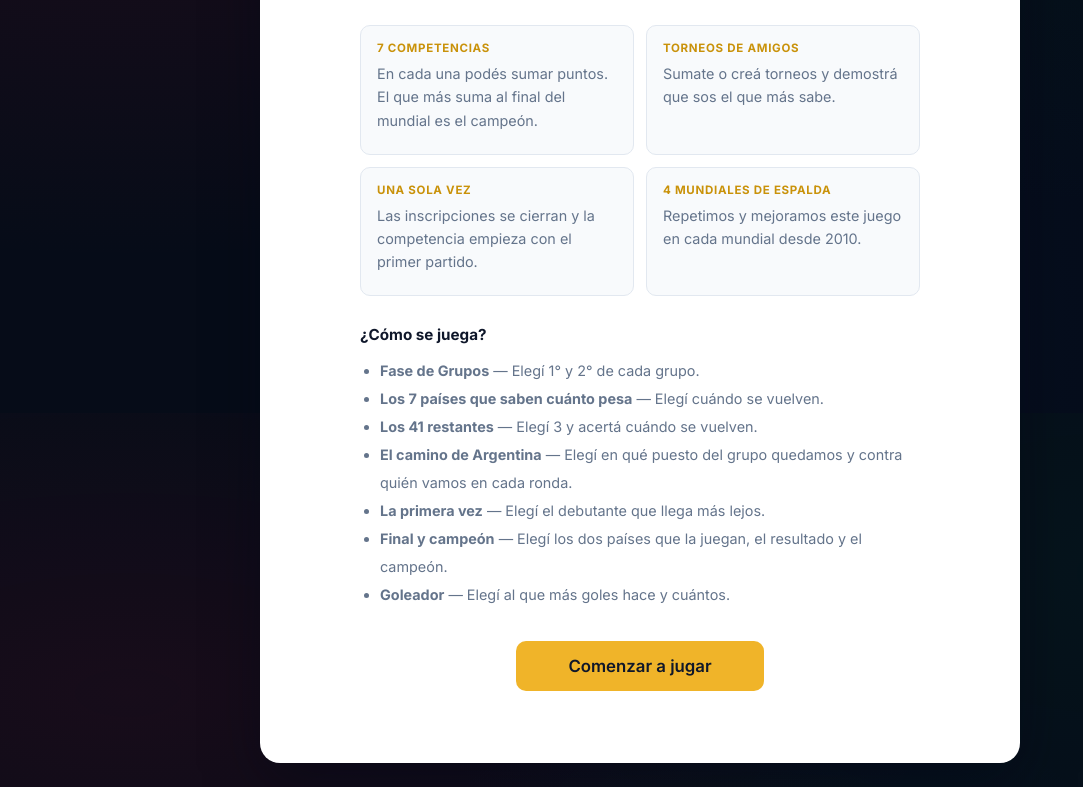
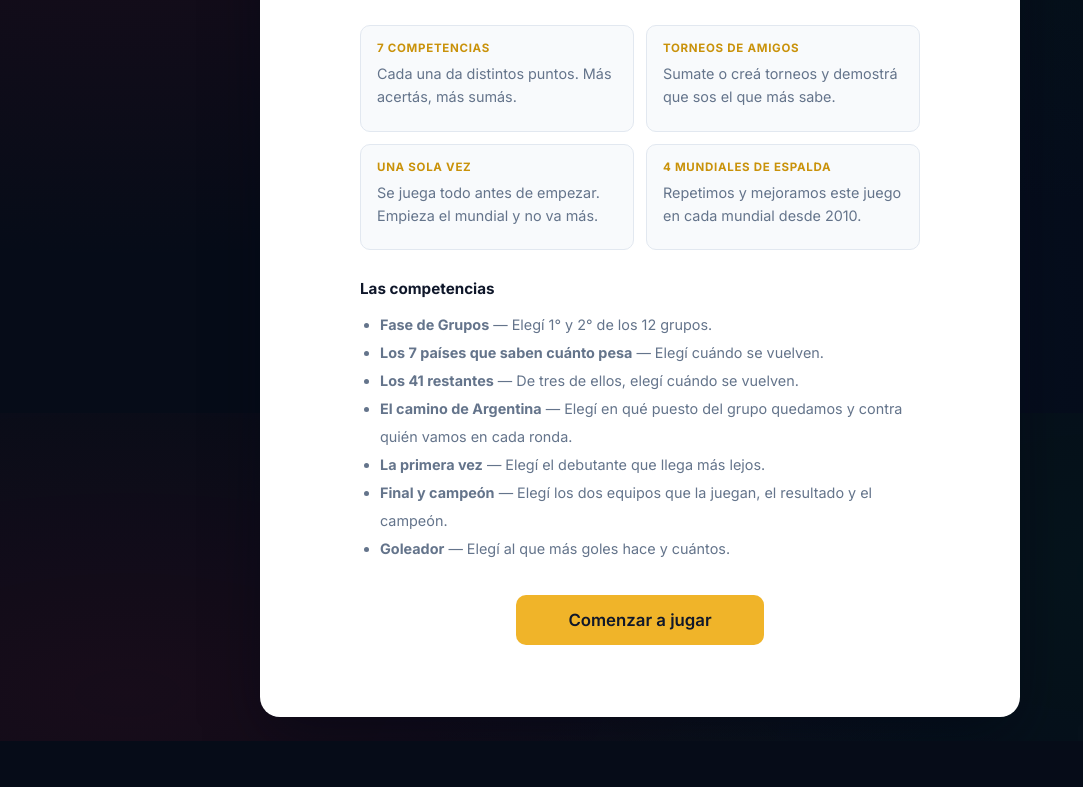
Before and after one commit to fedefliguer/el-juego-del-mundial, a plain HTML site: page index.html in a window 1280 px wide. Shown: the part 387-1174 px from the top of the page, without its empty margins (0-1083 px from the left). After the commit the page ends 1128 px from the top, so only its background shows below. Drawn offline with nearby package versions, Linux system fonts and the light colour scheme; a web font is replaced by a local one.

Commit message:
Saca nav link Jugar, duplicado del boton Comenzar

```diff
--- a/index.html
+++ b/index.html
@@ -18,7 +18,6 @@
       <span class="nav-brand">Mundial 2026</span>
       <div class="nav-links">
         <a class="nav-link active" data-screen="landing">Inicio</a>
-        <a class="nav-link" data-screen="form">Jugar</a>
         <a class="nav-link" data-screen="results">Resultados</a>
       </div>
     </div>
@@ -42,7 +41,7 @@
             <div class="rules-grid">
               <div class="rules-card">
                 <h4>7 COMPETENCIAS</h4>
-                <p>En cada una podés sumar puntos. El que más suma al final del mundial es el campeón.</p>
+                <p>Cada una da distintos puntos. Más acertás, más sumás.</p>
               </div>
               <div class="rules-card">
                 <h4>TORNEOS DE AMIGOS</h4>
@@ -50,7 +49,7 @@
               </div>
               <div class="rules-card">
                 <h4>UNA SOLA VEZ</h4>
-                <p>Las inscripciones se cierran y la competencia empieza con el primer partido.</p>
+                <p>Se juega todo antes de empezar. Empieza el mundial y no va más.</p>
               </div>
               <div class="rules-card">
                 <h4>4 MUNDIALES DE ESPALDA</h4>
@@ -58,14 +57,14 @@
               </div>
             </div>
 
-            <h3>¿Cómo se juega?</h3>
+            <h3>Las competencias</h3>
             <ul>
-              <li><strong>Fase de Grupos</strong> — Elegí 1° y 2° de cada grupo.</li>
+              <li><strong>Fase de Grupos</strong> — Elegí 1° y 2° de los 12 grupos.</li>
               <li><strong>Los 7 países que saben cuánto pesa</strong> — Elegí cuándo se vuelven.</li>
-              <li><strong>Los 41 restantes</strong> — Elegí 3 y acertá cuándo se vuelven.</li>
+              <li><strong>Los 41 restantes</strong> — De tres de ellos, elegí cuándo se vuelven.</li>
               <li><strong>El camino de Argentina</strong> — Elegí en qué puesto del grupo quedamos y contra quién vamos en cada ronda.</li>
               <li><strong>La primera vez</strong> — Elegí el debutante que llega más lejos.</li>
-              <li><strong>Final y campeón</strong> — Elegí los dos países que la juegan, el resultado y el campeón.</li>
+              <li><strong>Final y campeón</strong> — Elegí los dos equipos que la juegan, el resultado y el campeón.</li>
               <li><strong>Goleador</strong> — Elegí al que más goles hace y cuántos.</li>
             </ul>
           </div>
--- a/js/data.js
+++ b/js/data.js
@@ -123,7 +123,7 @@ const STEPS = [
   {
     id: 'groups',
     title: 'Fase de Grupos',
-    desc: 'Elegí 1° y 2° de cada grupo. Sumás 150 por grupo si acertás en orden. Sumás 50 si ambos pasan los grupos pero no en ese orden.',
+    desc: 'Elegí 1° y 2° de los 12 grupos. Sumás 150 por grupo si acertás en orden. Sumás 50 si ambos pasan los grupos pero no en ese orden.',
     type: 'groups',
     groups: ['A','B','C','D','E','F','G','H','I','J','K','L']
   },
@@ -154,7 +154,7 @@ const STEPS = [
   {
     id: 'final',
     title: 'Final y campeón',
-    desc: 'Elegí los dos países que la juegan, el resultado y el campeón. Por cada finalista que acertás sumás 500. Si acertás el resultado del partido (más eventual alargue) sumás 300. Si acertás el campeón sumás 2500.',
+    desc: 'Elegí los dos equipos que la juegan, el resultado y el campeón. Por cada finalista que acertás sumás 500. Si acertás el resultado del partido (más eventual alargue) sumás 300. Si acertás el campeón sumás 2500.',
     type: 'final'
   },
   {
```
